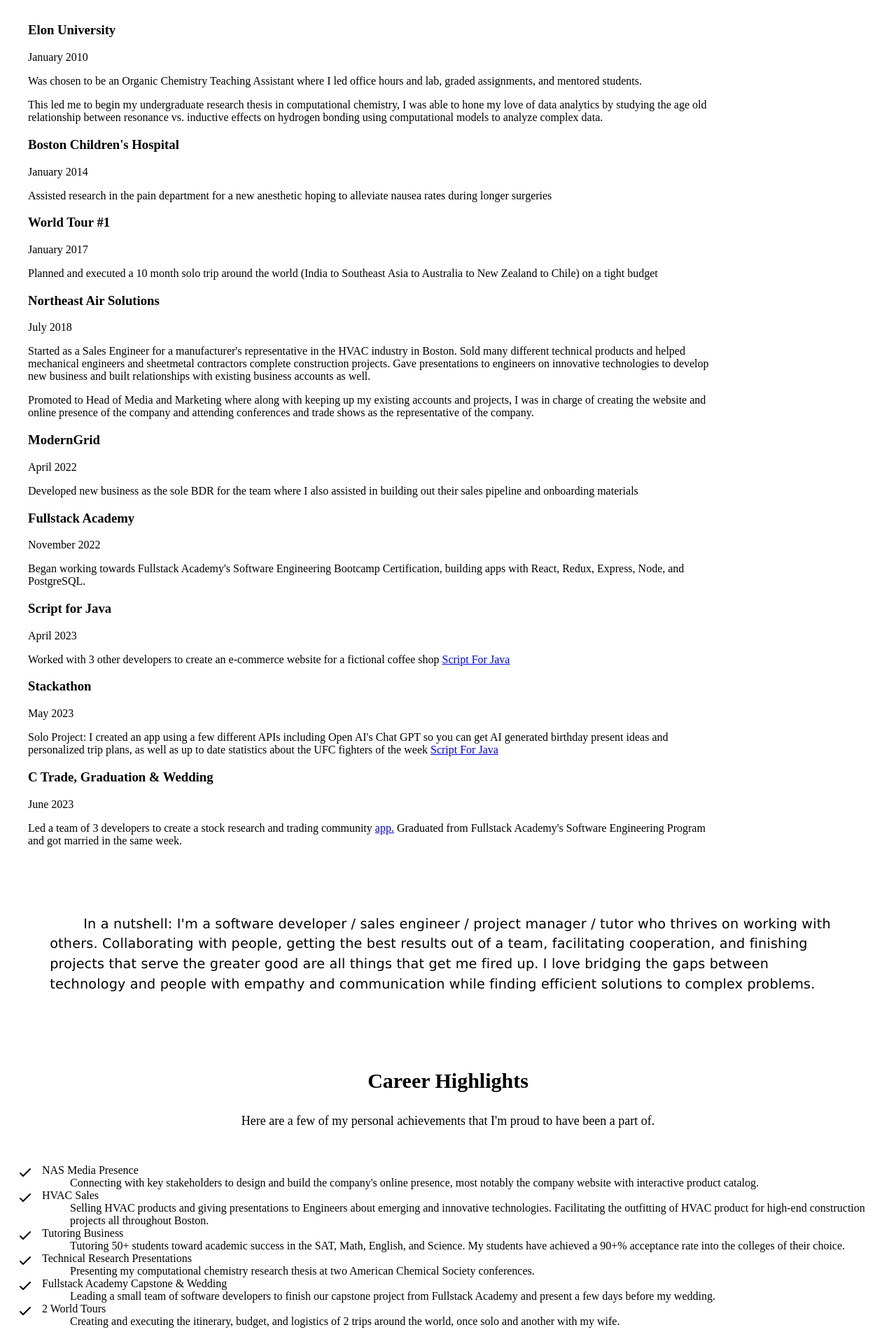
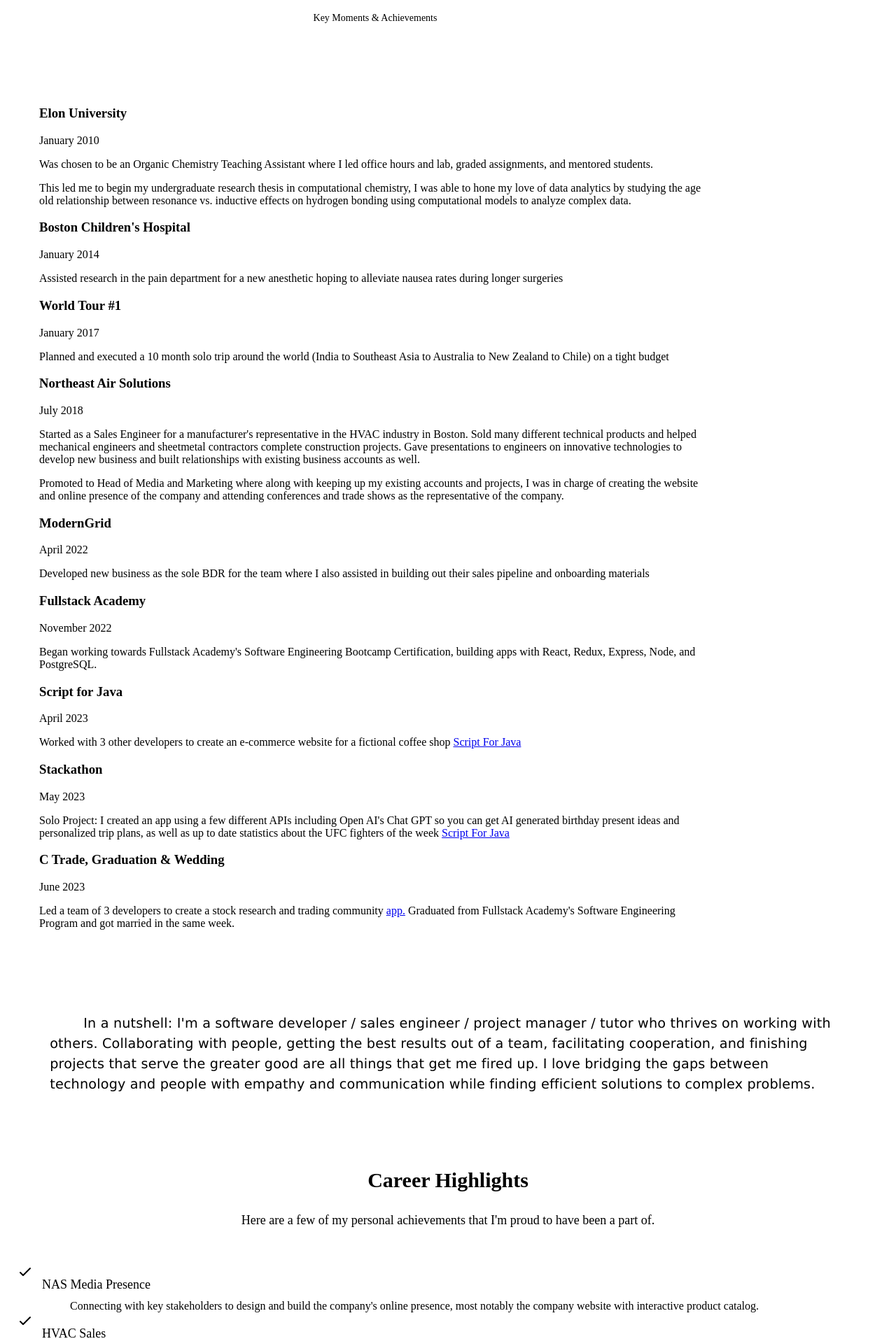
Before and after one commit to mjngit/portfolio, a React app: page /#/java/about in a window 1280 px wide. Shown: the part 4956-6870 px from the top of the page at 70% size. Built offline with nearby package versions, Linux system fonts and the light colour scheme; no server answers; the HTML template or start-up script is replaced by a standard one; what react-swipeable-views-utils would draw is missing.

Commit message:
brute styling 1.52

```diff
--- a/src/Components/About/AboutV2.js
+++ b/src/Components/About/AboutV2.js
@@ -74,13 +74,13 @@ const AboutV2 = () => {
         <section className="dark:bg-gray-800 dark:text-gray-100">
             <div className="container max-w-5xl px-4 py-12 mx-auto" style={{ maxWidth: '64rem', paddingLeft: '1rem', paddingRight: '1rem', paddingTop: '4rem', paddingBottom: '4rem'}}>
                 <div className="grid gap-4 mx-4 sm:grid-cols-12" style={{ display: 'grid', gap: '1rem', marginLeft: '1rem', marginRight: '1rem'}}>
-                    <div className="col-span-12 sm:col-span-3" style={{ }}>
-                        <div className="text-center sm:text-left mb-14 before:block before:w-24 before:h-3 before:mb-5 before:rounded-md before:mx-auto sm:before:mx-0 before:dark:bg-lime-400">
-                            <h3 className="text-3xl font-semibold">Major Events</h3>
-                            <span className="text-sm font-bold tracki uppercase dark:text-gray-400">Key Moments & Achievements</span>
+                    <div className="col-span-12 sm:col-span-3" style={{ gridTemplateColumns: '350px 350px 350px' }}>
+                        <div className="text-center sm:text-left mb-14 before:block before:w-24 before:h-3 before:mb-5 before:rounded-md before:mx-auto sm:before:mx-0 before:dark:bg-lime-400" style={{textAlign: 'center', marginBottom: '3.5rem', }}>
+                            <h3 className="text-3xl font-semibold" style={{ fontSize: '1.875rem', lineHeight:'2.25rem' }}>Major Events</h3>
+                            <span className="text-sm font-bold tracki uppercase dark:text-gray-400" style={{ fontSize: '0.875rem', lineHeight:'1.25rem' }}>Key Moments & Achievements</span>
                         </div>
                     </div>
-                    <div className="relative col-span-12 px-4 space-y-6 sm:col-span-9">
+                    <div className="relative col-span-12 px-4 space-y-6 sm:col-span-9" style={{ position: 'relative', paddingLeft: '1rem', paddingRight: '1rem', paddingTop: '1.5rem', paddingBottom: '1.5rem'}}>
                         <div className="col-span-12 space-y-12 relative px-4 sm:col-span-8 sm:space-y-8 sm:before:absolute sm:before:top-2 sm:before:bottom-0 sm:before:w-0.5 sm:before:-left-1.5 before:dark:bg-gray-700 before:bg-gray-700">
                             <div className="flex flex-col sm:relative sm:before:absolute sm:before:top-2 sm:before:w-4 sm:before:h-4 sm:before:rounded-full sm:before:left-[-35px] sm:before:z-[1] before:dark:bg-lime-400 before:bg-green-400">
                                 <h3 className="text-xl font-semibold tracki">Elon University</h3>
@@ -188,8 +188,8 @@ const AboutV2 = () => {
                                 <path strokeLinecap="round" strokeLinejoin="round" strokeWidth="2" d="M5 13l4 4L19 7"></path>
                             </svg>
                             <div className="ml-3" style={{marginLeft: '0.75rem'}}>
-                                <dt className="text-lg font-medium">NAS Media Presence</dt>
-                                <dd className="mt-2 dark:text-gray-400">Connecting with key stakeholders to design and build the company's online presence, most notably the company website with interactive product catalog.</dd>
+                                <dt className="text-lg font-medium" style={{ marginTop: '1rem', fontSize: '1.125rem' ,lineHeight:' 1.75rem', fontWeight: '500'}}>NAS Media Presence</dt>
+                                <dd className="mt-2 dark:text-gray-400" style={{ marginTop: '.5rem'}}>Connecting with key stakeholders to design and build the company's online presence, most notably the company website with interactive product catalog.</dd>
                             </div>
                         </div>
                         <div className="flex" style={{ display: 'flex'}}>
@@ -197,8 +197,8 @@ const AboutV2 = () => {
                                 <path strokeLinecap="round" strokeLinejoin="round" strokeWidth="2" d="M5 13l4 4L19 7"></path>
                             </svg>
                             <div className="ml-3" style={{marginLeft: '0.75rem'}}>
-                                <dt className="text-lg font-medium">HVAC Sales</dt>
-                                <dd className="mt-2 dark:text-gray-400">Selling HVAC products and giving presentations to Engineers about emerging and innovative technologies. Facilitating the outfitting of HVAC product for high-end construction projects all throughout Boston.</dd>
+                                <dt className="text-lg font-medium" style={{ marginTop: '1rem', fontSize: '1.125rem' ,lineHeight:' 1.75rem', fontWeight: '500'}}>HVAC Sales</dt>
+                                <dd className="mt-2 dark:text-gray-400" style={{ marginTop: '.5rem'}}>Selling HVAC products and giving presentations to Engineers about emerging and innovative technologies. Facilitating the outfitting of HVAC product for high-end construction projects all throughout Boston.</dd>
                             </div>
                         </div>
                         <div className="flex" style={{ display: 'flex'}}>
@@ -206,8 +206,8 @@ const AboutV2 = () => {
                                 <path strokeLinecap="round" strokeLinejoin="round" strokeWidth="2" d="M5 13l4 4L19 7"></path>
                             </svg>
                             <div className="ml-3" style={{marginLeft: '0.75rem'}}>
-                                <dt className="text-lg font-medium">Tutoring Business</dt>
-                                <dd className="mt-2 dark:text-gray-400">Tutoring 50+ students toward academic success in the SAT, Math, English, and Science. My students have achieved a 90+% acceptance rate into the colleges of their choice.</dd>
+                                <dt className="text-lg font-medium" style={{ marginTop: '1rem', fontSize: '1.125rem' ,lineHeight:' 1.75rem', fontWeight: '500'}}>Tutoring Business</dt>
+                                <dd className="mt-2 dark:text-gray-400" style={{ marginTop: '.5rem'}}>Tutoring 50+ students toward academic success in the SAT, Math, English, and Science. My students have achieved a 90+% acceptance rate into the colleges of their choice.</dd>
                             </div>
                         </div>
                         <div className="flex" style={{ display: 'flex'}}>
@@ -215,8 +215,8 @@ const AboutV2 = () => {
                                 <path strokeLinecap="round" strokeLinejoin="round" strokeWidth="2" d="M5 13l4 4L19 7"></path>
                             </svg>
                             <div className="ml-3" style={{marginLeft: '0.75rem'}}>
-                                <dt className="text-lg font-medium"> Technical Research Presentations</dt>
-                                <dd className="mt-2 dark:text-gray-400">Presenting my computational chemistry research thesis at two American Chemical Society conferences.</dd>
+                                <dt className="text-lg font-medium" style={{ marginTop: '1rem', fontSize: '1.125rem' ,lineHeight:' 1.75rem', fontWeight: '500'}}> Technical Research Presentations</dt>
+                                <dd className="mt-2 dark:text-gray-400" style={{ marginTop: '.5rem'}}>Presenting my computational chemistry research thesis at two American Chemical Society conferences.</dd>
                             </div>
                         </div>
                         <div className="flex" style={{ display: 'flex'}}>
@@ -224,8 +224,8 @@ const AboutV2 = () => {
                                 <path strokeLinecap="round" strokeLinejoin="round" strokeWidth="2" d="M5 13l4 4L19 7"></path>
                             </svg>
                             <div className="ml-3" style={{marginLeft: '0.75rem'}}>
-                                <dt className="text-lg font-medium">Fullstack Academy Capstone & Wedding</dt>
-                                <dd className="mt-2 dark:text-gray-400">Leading a small team of software developers to finish our capstone project from Fullstack Academy and present a few days before my wedding.</dd>
+                                <dt className="text-lg font-medium" style={{ marginTop: '1rem', fontSize: '1.125rem' ,lineHeight:' 1.75rem', fontWeight: '500'}}>Fullstack Academy Capstone & Wedding</dt>
+                                <dd className="mt-2 dark:text-gray-400" style={{ marginTop: '.5rem'}}>Leading a small team of software developers to finish our capstone project from Fullstack Academy and present a few days before my wedding.</dd>
                             </div>
                         </div>
                         <div className="flex" style={{ display: 'flex'}}>
@@ -233,8 +233,8 @@ const AboutV2 = () => {
                                 <path strokeLinecap="round" strokeLinejoin="round" strokeWidth="2" d="M5 13l4 4L19 7"></path>
                             </svg>
                             <div className="ml-3" style={{marginLeft: '0.75rem'}}>
-                                <dt className="text-lg font-medium">2 World Tours</dt>
-                                <dd className="mt-2 dark:text-gray-400">Creating and executing the itinerary, budget, and logistics of 2 trips around the world, once solo and another with my wife.</dd>
+                                <dt className="text-lg font-medium" style={{ marginTop: '1rem', fontSize: '1.125rem' ,lineHeight:' 1.75rem', fontWeight: '500'}}>2 World Tours</dt>
+                                <dd className="mt-2 dark:text-gray-400" style={{ marginTop: '.5rem'}}>Creating and executing the itinerary, budget, and logistics of 2 trips around the world, once solo and another with my wife.</dd>
                             </div>
                         </div>
                         {/* TODO: 2 More Career Achievements */}
@@ -264,46 +264,46 @@ const AboutV2 = () => {
         <h2 className="mb-8 text-4xl font-bold leadi text-center" style={{ marginBottom: '1rem', fontSize: '1.5rem', lineHeight: '2rem', fontWeight: '600', textAlign: 'center' }}>Other Hobbies</h2>
         <ul className="grid gap-3 md:grid-cols-2 lg:grid-cols-3" style={{ display: 'grid', gap: '.75rem', gridTemplateColumns: '300px 300px 300px'}}>
             <li className="flex items-center space-x-2" style={{ display: 'flex', alignItems: 'center', paddingLeft: '.5rem'}}>
-                <svg xmlns="http://www.w3.org/2000/svg" viewBox="0 0 512 512" className="w-5 h-5 fill-current dark:text-lime-400">
+                <svg xmlns="http://www.w3.org/2000/svg" viewBox="0 0 512 512" className="w-5 h-5 fill-current dark:text-lime-400" style={{ width: '1.25rem', height: '1.25rem', fill: 'currentColor'}}>
                     <path d="M426.072,86.928A238.75,238.75,0,0,0,88.428,424.572,238.75,238.75,0,0,0,426.072,86.928ZM257.25,462.5c-114,0-206.75-92.748-206.75-206.75S143.248,49,257.25,49,464,141.748,464,255.75,371.252,462.5,257.25,462.5Z"></path>
                     <polygon points="221.27 305.808 147.857 232.396 125.23 255.023 221.27 351.063 388.77 183.564 366.142 160.937 221.27 305.808"></polygon>
                 </svg>
                 <span>Painting</span>
             </li>
             <li className="flex items-center space-x-2" style={{ display: 'flex', alignItems: 'center', paddingLeft: '.5rem'}}>
-                <svg xmlns="http://www.w3.org/2000/svg" viewBox="0 0 512 512" className="w-5 h-5 fill-current dark:text-lime-400">
+                <svg xmlns="http://www.w3.org/2000/svg" viewBox="0 0 512 512" className="w-5 h-5 fill-current dark:text-lime-400" style={{ width: '1.25rem', height: '1.25rem', fill: 'currentColor'}}>
                     <path d="M426.072,86.928A238.75,238.75,0,0,0,88.428,424.572,238.75,238.75,0,0,0,426.072,86.928ZM257.25,462.5c-114,0-206.75-92.748-206.75-206.75S143.248,49,257.25,49,464,141.748,464,255.75,371.252,462.5,257.25,462.5Z"></path>
                     <polygon points="221.27 305.808 147.857 232.396 125.23 255.023 221.27 351.063 388.77 183.564 366.142 160.937 221.27 305.808"></polygon>
                 </svg>
                 <span>Playing the drums </span>
             </li>
             <li className="flex items-center space-x-2" style={{ display: 'flex', alignItems: 'center', paddingLeft: '.5rem'}}>
-                <svg xmlns="http://www.w3.org/2000/svg" viewBox="0 0 512 512" className="w-5 h-5 fill-current dark:text-lime-400">
+                <svg xmlns="http://www.w3.org/2000/svg" viewBox="0 0 512 512" className="w-5 h-5 fill-current dark:text-lime-400" style={{ width: '1.25rem', height: '1.25rem', fill: 'currentColor'}}>
                     <path d="M426.072,86.928A238.75,238.75,0,0,0,88.428,424.572,238.75,238.75,0,0,0,426.072,86.928ZM257.25,462.5c-114,0-206.75-92.748-206.75-206.75S143.248,49,257.25,49,464,141.748,464,255.75,371.252,462.5,257.25,462.5Z"></path>
                     <polygon points="221.27 305.808 147.857 232.396 125.23 255.023 221.27 351.063 388.77 183.564 366.142 160.937 221.27 305.808"></polygon>
                 </svg>
                 <span>Hiking</span>
             </li>
             <li className="flex items-center space-x-2" style={{ display: 'flex', alignItems: 'center', paddingLeft: '.5rem'}}>
-                <svg xmlns="http://www.w3.org/2000/svg" viewBox="0 0 512 512" className="w-5 h-5 fill-current dark:text-lime-400">
+                <svg xmlns="http://www.w3.org/2000/svg" viewBox="0 0 512 512" className="w-5 h-5 fill-current dark:text-lime-400" style={{ width: '1.25rem', height: '1.25rem', fill: 'currentColor'}}>
                     <path d="M426.072,86.928A238.75,238.75,0,0,0,88.428,424.572,238.75,238.75,0,0,0,426.072,86.928ZM257.25,462.5c-114,0-206.75-92.748-206.75-206.75S143.248,49,257.25,49,464,141.748,464,255.75,371.252,462.5,257.25,462.5Z"></path>
                     <polygon points="221.27 305.808 147.857 232.396 125.23 255.023 221.27 351.063 388.77 183.564 366.142 160.937 221.27 305.808"></polygon>
                 </svg>
                 <span>Travel</span>
             </li>
             <li className="flex items-center space-x-2" style={{ display: 'flex', alignItems: 'center', paddingLeft: '.5rem'}}>
-                <svg xmlns="http://www.w3.org/2000/svg" viewBox="0 0 512 512" className="w-5 h-5 fill-current dark:text-lime-400">
+                <svg xmlns="http://www.w3.org/2000/svg" viewBox="0 0 512 512" className="w-5 h-5 fill-current dark:text-lime-400" style={{ width: '1.25rem', height: '1.25rem', fill: 'currentColor'}}>
                     <path d="M426.072,86.928A238.75,238.75,0,0,0,88.428,424.572,238.75,238.75,0,0,0,426.072,86.928ZM257.25,462.5c-114,0-206.75-92.748-206.75-206.75S143.248,49,257.25,49,464,141.748,464,255.75,371.252,462.5,257.25,462.5Z"></path>
                     <polygon points="221.27 305.808 147.857 232.396 125.23 255.023 221.27 351.063 388.77 183.564 366.142 160.937 221.27 305.808"></polygon>
                 </svg>
                 <span>Sports</span>
             </li>
             <li className="flex items-center space-x-2" style={{ display: 'flex', alignItems: 'center', paddingLeft: '.5rem'}}>
-                <svg xmlns="http://www.w3.org/2000/svg" viewBox="0 0 512 512" className="w-5 h-5 fill-current dark:text-lime-400">
+                <svg xmlns="http://www.w3.org/2000/svg" viewBox="0 0 512 512" className="w-5 h-5 fill-current dark:text-lime-400" style={{ width: '1.25rem', height: '1.25rem', fill: 'currentColor'}}>
                     <path d="M426.072,86.928A238.75,238.75,0,0,0,88.428,424.572,238.75,238.75,0,0,0,426.072,86.928ZM257.25,462.5c-114,0-206.75-92.748-206.75-206.75S143.248,49,257.25,49,464,141.748,464,255.75,371.252,462.5,257.25,462.5Z"></path>
                     <polygon points="221.27 305.808 147.857 232.396 125.23 255.023 221.27 351.063 388.77 183.564 366.142 160.937 221.27 305.808"></polygon>
                 </svg>
-                <span>Art </span>
+                <span>Art</span>
             </li>
         </ul>
     </div>
```
